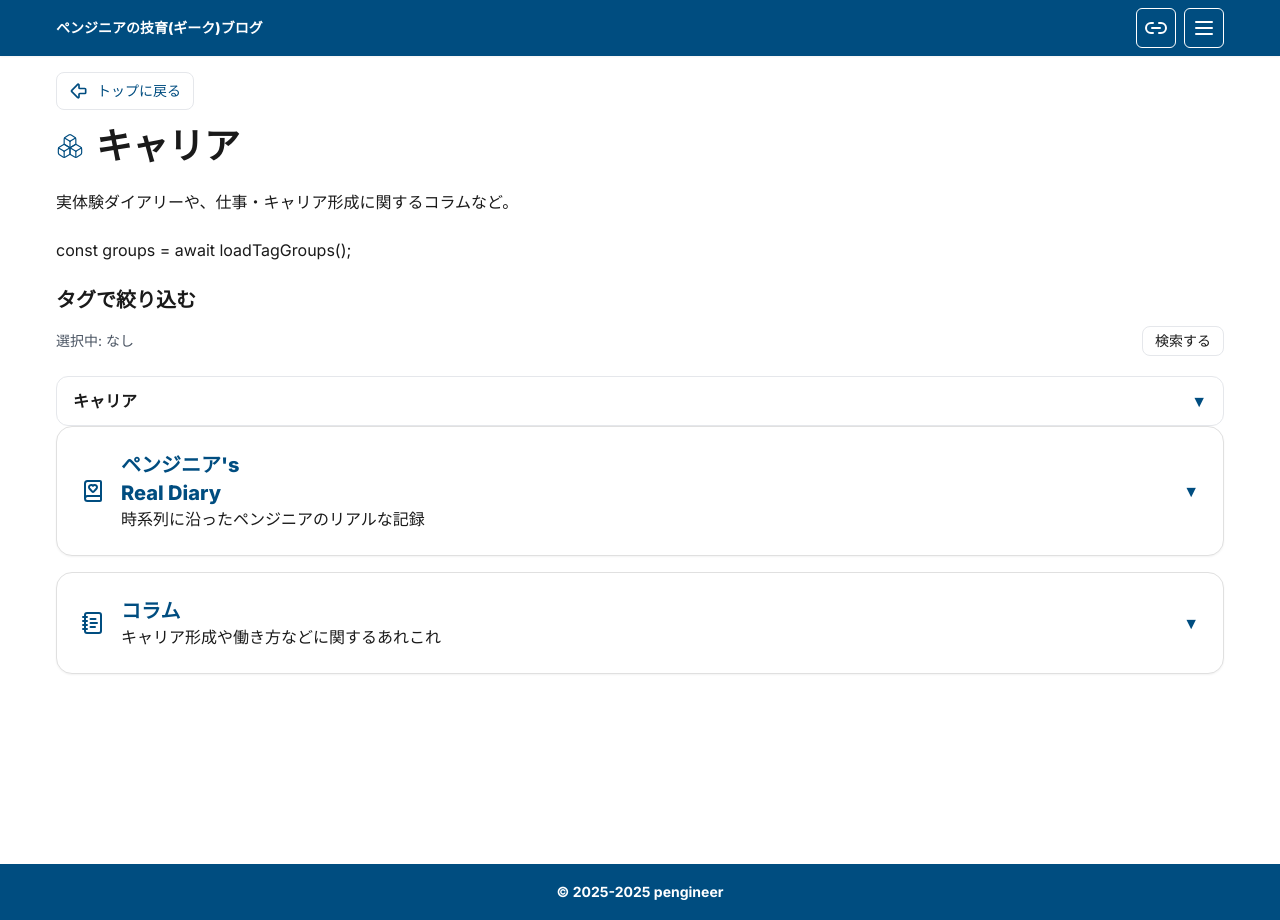
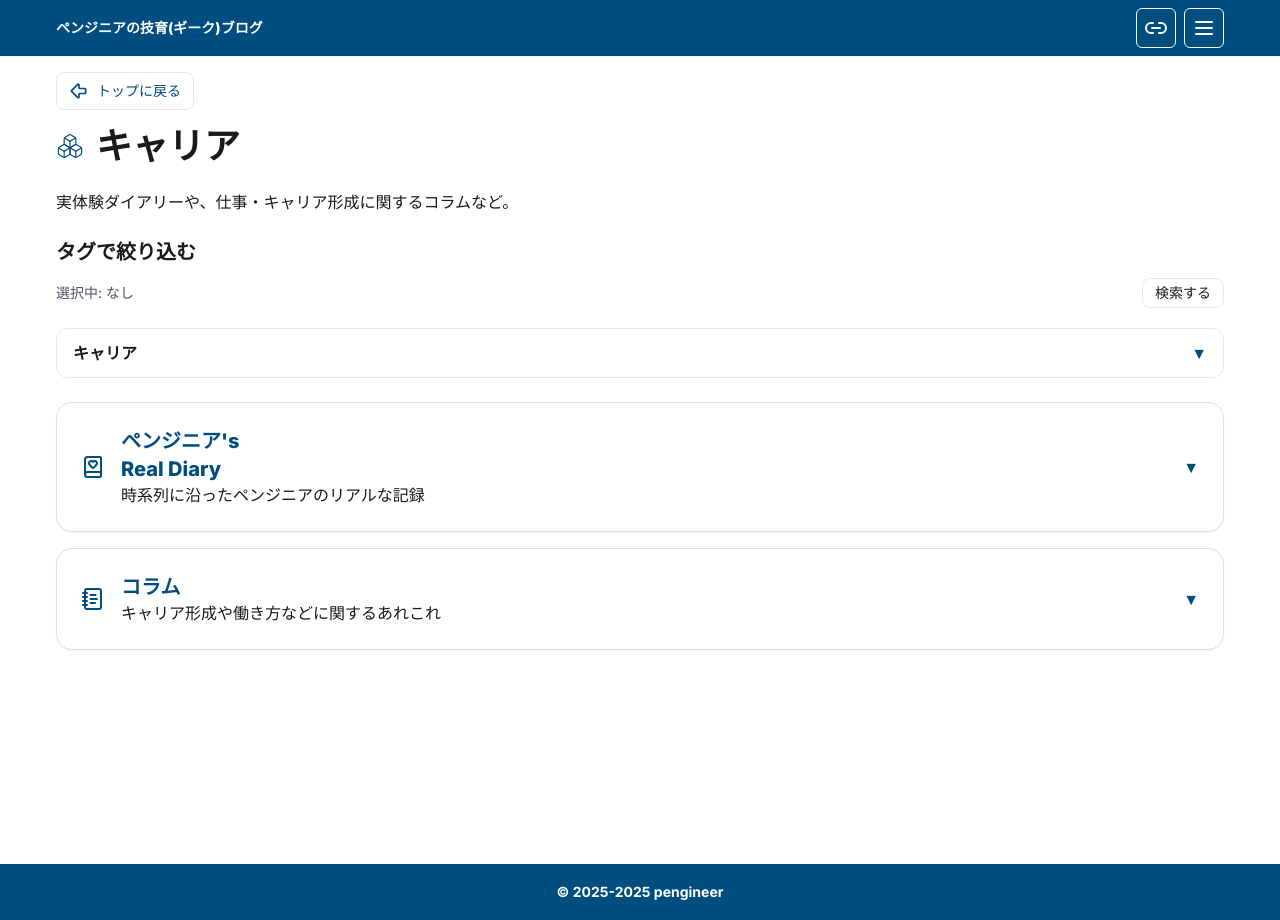
Before and after one commit to pengineer-geek/geek-blog, a Next.js app: page /categories/career in a window 1280 px wide. Built offline with nearby package versions, Linux system fonts and the light colour scheme.

Commit message:
tag-picker調整

```diff
--- a/src/app/categories/career/page.tsx
+++ b/src/app/categories/career/page.tsx
@@ -23,9 +23,7 @@ export default async function CareerPage() {
         実体験ダイアリーや、仕事・キャリア形成に関するコラムなど。
       </p>
 
-      const groups = await loadTagGroups();
-
-      <section className="mt-6">
+      <section className="mb-6 mt-6">
         <h2 className="mb-3 text-xl font-bold text-text">タグで絞り込む</h2>
         <TagPicker
           groups={{ キャリア: groups.career }}
--- a/src/app/categories/tech/page.tsx
+++ b/src/app/categories/tech/page.tsx
@@ -24,7 +24,7 @@ export default async function Page() {
         個人ブログ運営や技術の紹介など、開発の実践知まとめ。
       </p>
 
-      <section className="mt-6">
+      <section className="mb-6 mt-6">
         <h2 className="mb-3 text-xl font-bold text-text">タグで絞り込む</h2>
         <TagPicker
           groups={{ テック: groups.tech }}
--- a/src/app/categories/wellbeing/page.tsx
+++ b/src/app/categories/wellbeing/page.tsx
@@ -24,7 +24,7 @@ export default async function Page() {
         趣味・育児・人間関係 etc. 心地よさに直結する領域を、記事にして残していきます。
       </p>
 
-      <section className="mt-6">
+      <section className="mb-6 mt-6">
         <h2 className="mb-3 text-xl font-bold text-text">タグで絞り込む</h2>
         <TagPicker
           groups={{ ウェルビーイング: groups.wellbeing }}
--- a/src/app/categories/wellness/page.tsx
+++ b/src/app/categories/wellness/page.tsx
@@ -23,7 +23,7 @@ export default async function Page() {
         強く逞しく生きるためのウェルネス情報まとめ。
       </p>
 
-      <section className="mt-6">
+      <section className="mb-6 mt-6">
         <h2 className="mb-3 text-xl font-bold text-text">タグで絞り込む</h2>
         <TagPicker
           groups={{ ウェルネス: groups.wellness }}
```
